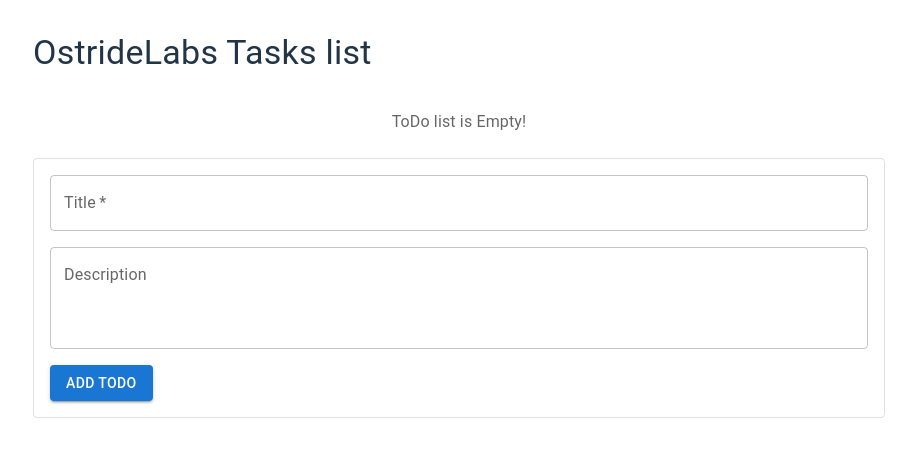
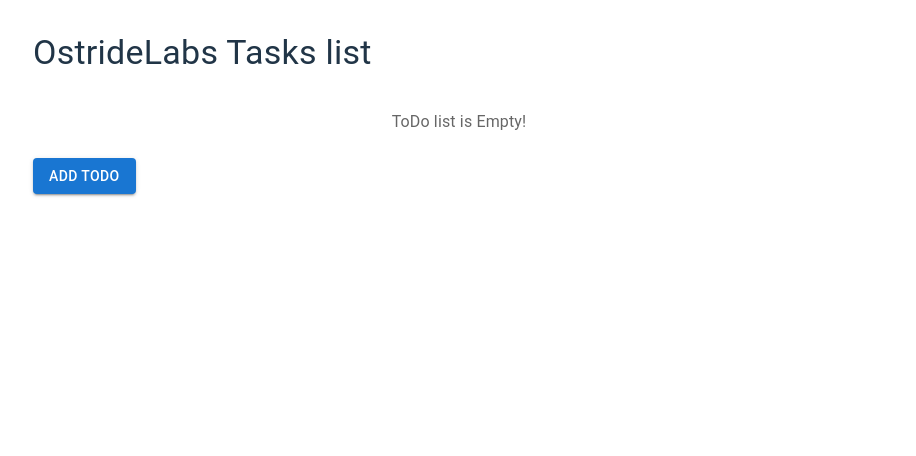
Before and after one commit to Ekhrapykin/ostridelabs-tasks, a React (Vite) app: page / in a window 1280 px wide. Shown: the top 456 px of the page, without its empty margins (181-1097 px from the left). Built offline with nearby package versions, Linux system fonts and the light colour scheme.

Commit message:
convert to Dialog window

```diff
--- a/src/App.tsx
+++ b/src/App.tsx
@@ -4,10 +4,11 @@
 import type { Todo } from './types/Todo';
 import { v4 as uuidv4 } from 'uuid';
 import _ from 'lodash';
-import { Container, Typography } from '@mui/material';
+import { Container, Typography, Button, Dialog, DialogTitle, DialogContent } from '@mui/material';
 
 function App() {
   const [todos, setTodos] = useState<Todo[]>([]);
+  const [dialogOpen, setDialogOpen] = useState(false);
 
   const addTodo = useCallback((newTodo: Omit<Todo, 'id'>) => {
     const todo: Todo = {
@@ -15,6 +16,7 @@
       id: uuidv4(),
     };
     setTodos(_.concat([todo], todos));
+    setDialogOpen(false);
   }, [todos]);
 
   const deleteTodo = useCallback((id: string) => {
@@ -31,7 +33,15 @@
         OstrideLabs Tasks list
       </Typography>
       <TodoList todos={todos} onDelete={deleteTodo} onEdit={editTodo} />
-      <TodoForm onSubmit={addTodo} />
+      <Button variant="contained" onClick={() => setDialogOpen(true)}>
+        Add Todo
+      </Button>
+      <Dialog open={dialogOpen} onClose={() => setDialogOpen(false)}>
+        <DialogTitle>Add Todo</DialogTitle>
+        <DialogContent>
+          <TodoForm onSubmit={addTodo} />
+        </DialogContent>
+      </Dialog>
     </Container>
   );
 }
--- a/src/components/TodoForm.tsx
+++ b/src/components/TodoForm.tsx
@@ -37,7 +37,7 @@
   }, [title, description, onSubmit]);
 
   return (
-    <Box component="form" onSubmit={handleSubmit} sx={{ p: 2, border: 1, borderColor: 'grey.300', borderRadius: 1, mb: 2 }}>
+    <Box component="form" onSubmit={handleSubmit} sx={{ p: 2, borderRadius: 1 }}>
       <TextField
         label="Title"
         variant="outlined"
@@ -57,16 +57,12 @@
         fullWidth
         sx={{ mb: 2 }}
       />
-      <Box display="flex" gap={1}>
-        <Button type="submit" variant="contained" color="primary">
-          {isEditing ? 'Update' : 'Add'} Todo
-        </Button>
-        {isEditing && onCancel && (
-          <Button type="button" onClick={onCancel} variant="outlined" color="secondary">
-            Cancel
-          </Button>
-        )}
-      </Box>
+      <Button type="submit" variant="contained" color="primary" sx={{ mr: 1 }}>
+        {isEditing ? 'Update' : 'Add'} Todo
+      </Button>
+      <Button type="button" onClick={onCancel} variant="outlined" color="secondary">
+        Cancel
+      </Button>
     </Box>
   );
 }
--- a/src/components/TodoItem.tsx
+++ b/src/components/TodoItem.tsx
@@ -1,7 +1,7 @@
 import { useState, useCallback } from 'react';
 import type { Todo } from '../types/Todo';
 import TodoForm from './TodoForm';
-import { Card, CardContent, Typography, Button, Box } from '@mui/material';
+import { Card, CardContent, Typography, Button, Box, Dialog, DialogTitle, DialogContent } from '@mui/material';
 
 interface TodoItemProps {
   todo: Todo;
@@ -19,21 +19,6 @@
     },
     [onEdit, todo.id]
   );
-
-  if (isEditing) {
-    return (
-      <Card sx={{ mb: 1 }}>
-        <CardContent>
-          <TodoForm
-            onSubmit={handleEdit}
-            initialData={todo}
-            onCancel={() => setIsEditing(false)}
-            isEditing={true}
-          />
-        </CardContent>
-      </Card>
-    );
-  }
 
   return (
     <Card sx={{ mb: 1 }}>
@@ -67,6 +52,17 @@
           Delete
         </Button>
       </Box>
+      <Dialog open={isEditing} onClose={() => setIsEditing(false)}>
+        <DialogTitle>Edit Todo</DialogTitle>
+        <DialogContent>
+          <TodoForm
+            onSubmit={handleEdit}
+            initialData={todo}
+            onCancel={() => setIsEditing(false)}
+            isEditing={true}
+          />
+        </DialogContent>
+      </Dialog>
     </Card>
   );
 }
```
